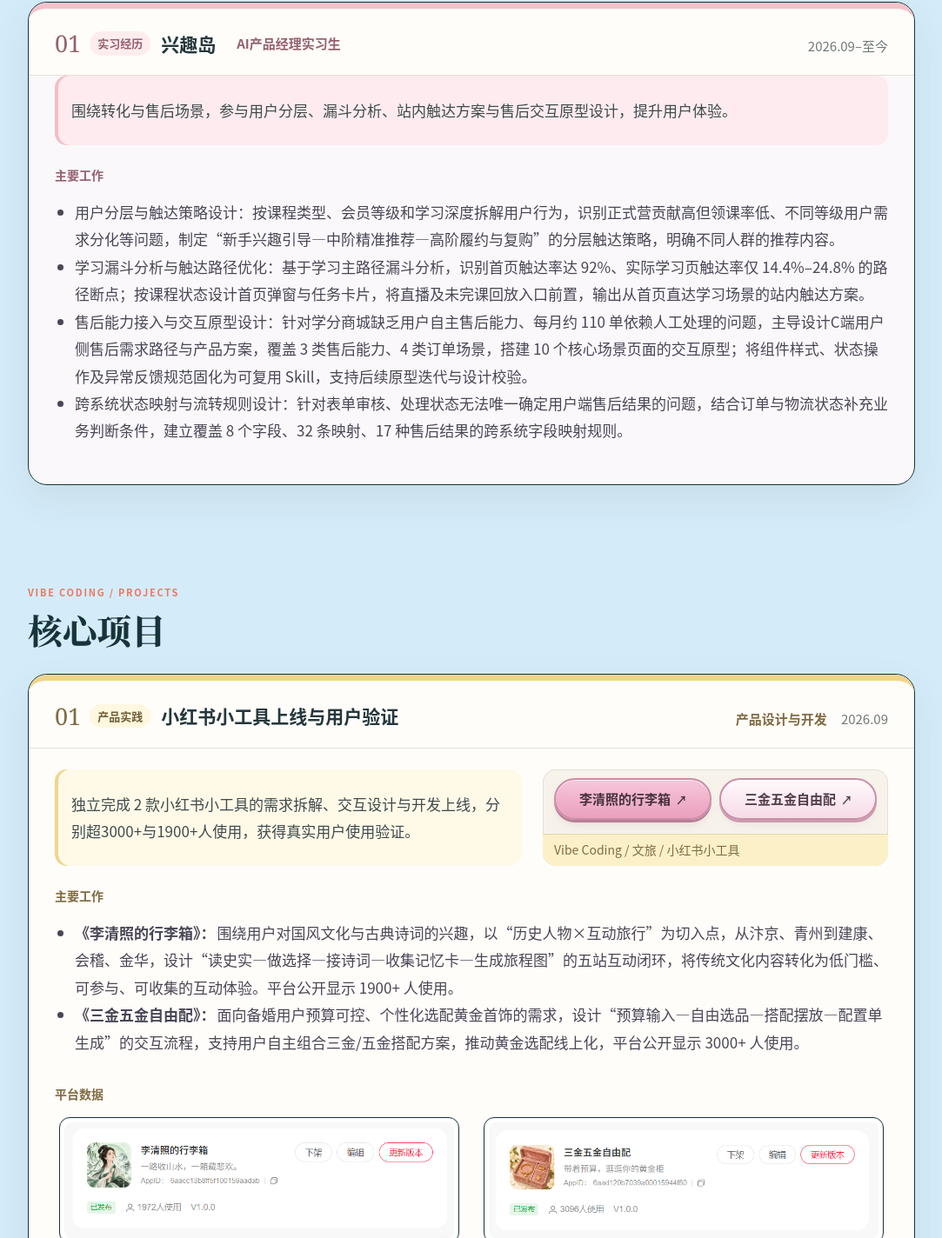
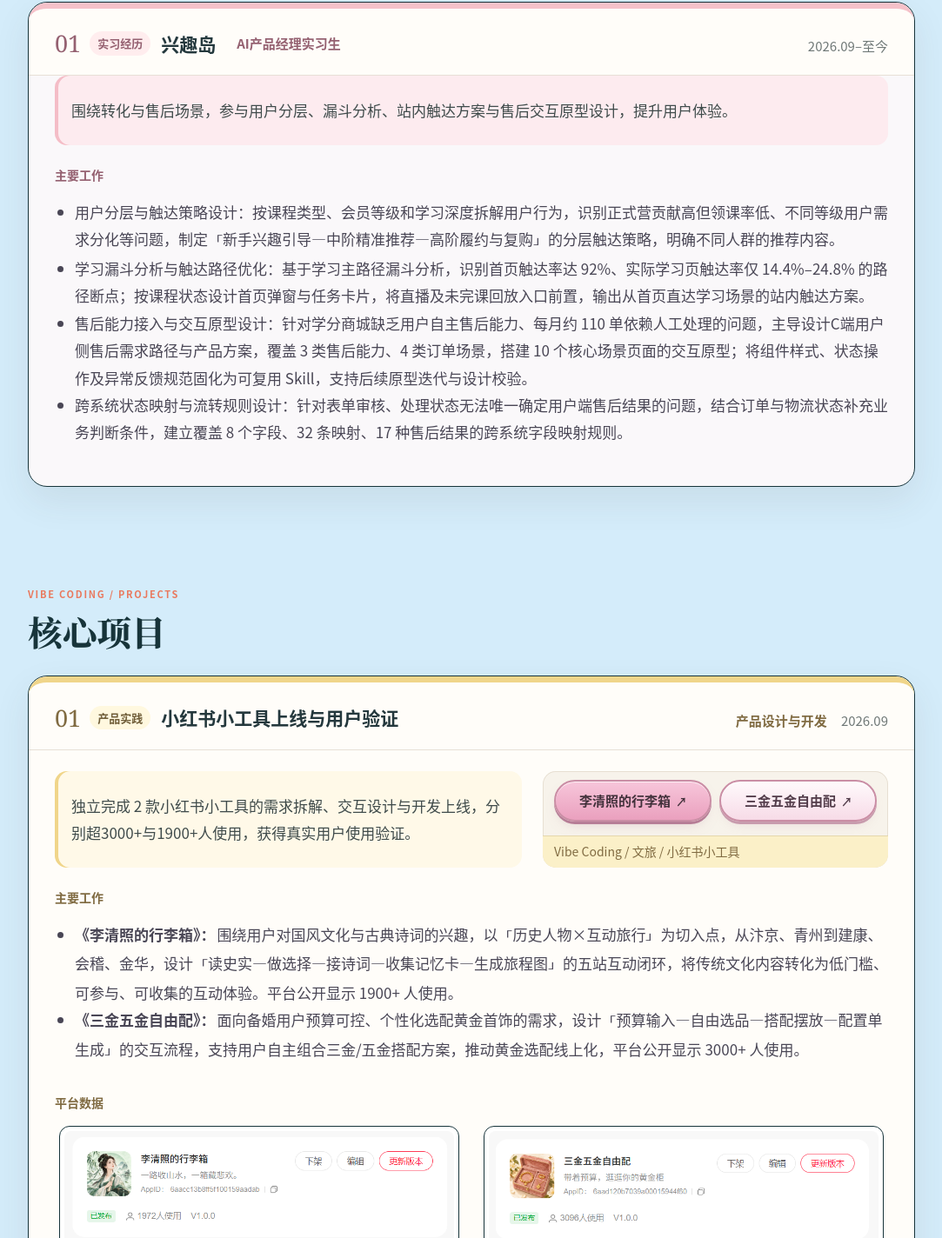
Before and after one commit to curious-leila/leila-portfolio, a plain HTML site: page index.html in a window 1280 px wide. Shown: the part 1809-3233 px from the top of the page at 87% size, without its empty margins (98-1181 px from the left). Drawn offline with Linux system fonts and the light colour scheme.

Commit message:
统一项目文案的角引号样式

```diff
--- a/index.html
+++ b/index.html
@@ -64,7 +64,7 @@
           </header>
           <p class="project-description">围绕转化与售后场景，参与用户分层、漏斗分析、站内触达方案与售后交互原型设计，提升用户体验。</p>
           <div class="project-body"><h4 class="content-label">主要工作</h4><ul class="work-list agent-work-list">
-            <li><strong>用户分层与触达策略设计：</strong>按课程类型、会员等级和学习深度拆解用户行为，识别正式营贡献高但领课率低、不同等级用户需求分化等问题，制定“新手兴趣引导—中阶精准推荐—高阶履约与复购”的分层触达策略，明确不同人群的推荐内容。</li>
+            <li><strong>用户分层与触达策略设计：</strong>按课程类型、会员等级和学习深度拆解用户行为，识别正式营贡献高但领课率低、不同等级用户需求分化等问题，制定<span class="quote-edge"><span class="corner-mark">「</span>新</span>手兴趣引导—中阶精准推荐—高阶履约与复<span class="quote-edge">购<span class="corner-mark">」</span></span>的分层触达策略，明确不同人群的推荐内容。</li>
             <li><strong>学习漏斗分析与触达路径优化：</strong>基于学习主路径漏斗分析，识别首页触达率达 <strong>92%</strong>、实际学习页触达率仅 <strong>14.4%–24.8%</strong> 的路径断点；按课程状态设计首页弹窗与任务卡片，将直播及未完课回放入口前置，输出从首页直达学习场景的站内触达方案。</li>
             <li><strong>售后能力接入与交互原型设计：</strong>针对学分商城缺乏用户自主售后能力、每月约 <strong>110 单</strong>依赖人工处理的问题，主导设计C端用户侧售后需求路径与产品方案，覆盖 <strong>3 类售后能力、4 类订单场景</strong>，搭建 <strong>10 个核心场景页面</strong>的交互原型；将组件样式、状态操作及异常反馈规范固化为可复用 Skill，支持后续原型迭代与设计校验。</li>
             <li><strong>跨系统状态映射与流转规则设计：</strong>针对表单审核、处理状态无法唯一确定用户端售后结果的问题，结合订单与物流状态补充业务判断条件，建立覆盖 <strong>8 个字段、32 条映射、17 种售后结果</strong>的跨系统字段映射规则。</li>
@@ -88,8 +88,8 @@
           <div class="project-body">
             <h4 class="content-label">主要工作</h4>
             <ul class="work-list agent-work-list">
-              <li><span class="work-item-title">《李清照的行李箱》</span>围绕用户对国风文化与古典诗词的兴趣，以“历史人物×互动旅行”为切入点，从汴京、青州到建康、会稽、金华，设计“读史实—做选择—接诗词—收集记忆卡—生成旅程图”的五站互动闭环，将传统文化内容转化为低门槛、可参与、可收集的互动体验。平台公开显示 <strong>1900+</strong> 人使用。</li>
-              <li><span class="work-item-title">《三金五金自由配》</span>面向备婚用户预算可控、个性化选配黄金首饰的需求，设计“预算输入—自由选品—搭配摆放—配置单生成”的交互流程，支持用户自主组合三金/五金搭配方案，推动黄金选配线上化，平台公开显示 <strong>3000+</strong> 人使用。</li>
+              <li><span class="work-item-title">《李清照的行李箱》</span>围绕用户对国风文化与古典诗词的兴趣，以<span class="quote-edge"><span class="corner-mark">「</span>历</span>史人物×互动旅<span class="quote-edge">行<span class="corner-mark">」</span></span>为切入点，从汴京、青州到建康、会稽、金华，设计<span class="quote-edge"><span class="corner-mark">「</span>读</span>史实—做选择—接诗词—收集记忆卡—生成旅程<span class="quote-edge">图<span class="corner-mark">」</span></span>的五站互动闭环，将传统文化内容转化为低门槛、可参与、可收集的互动体验。平台公开显示 <strong>1900+</strong> 人使用。</li>
+              <li><span class="work-item-title">《三金五金自由配》</span>面向备婚用户预算可控、个性化选配黄金首饰的需求，设计<span class="quote-edge"><span class="corner-mark">「</span>预</span>算输入—自由选品—搭配摆放—配置单生<span class="quote-edge">成<span class="corner-mark">」</span></span>的交互流程，支持用户自主组合三金/五金搭配方案，推动黄金选配线上化，平台公开显示 <strong>3000+</strong> 人使用。</li>
             </ul>
             <h4 class="content-label data-label">平台数据</h4>
             <div class="platform-data-stack">
--- a/styles.css
+++ b/styles.css
@@ -2780,3 +2780,5 @@ nav a,.nav-dropdown-trigger{font-size:16px!important}
   .platform-data-stack{grid-template-columns:1fr;gap:14px}
   .platform-data-stack .mini-product-proof{width:min(100%,680px)}
 }
+
+.quote-edge{white-space:nowrap}.corner-mark{display:inline-block;font-family:-apple-system,BlinkMacSystemFont,"PingFang SC","Helvetica Neue",sans-serif;transform:scaleY(.75);transform-origin:center}
```
